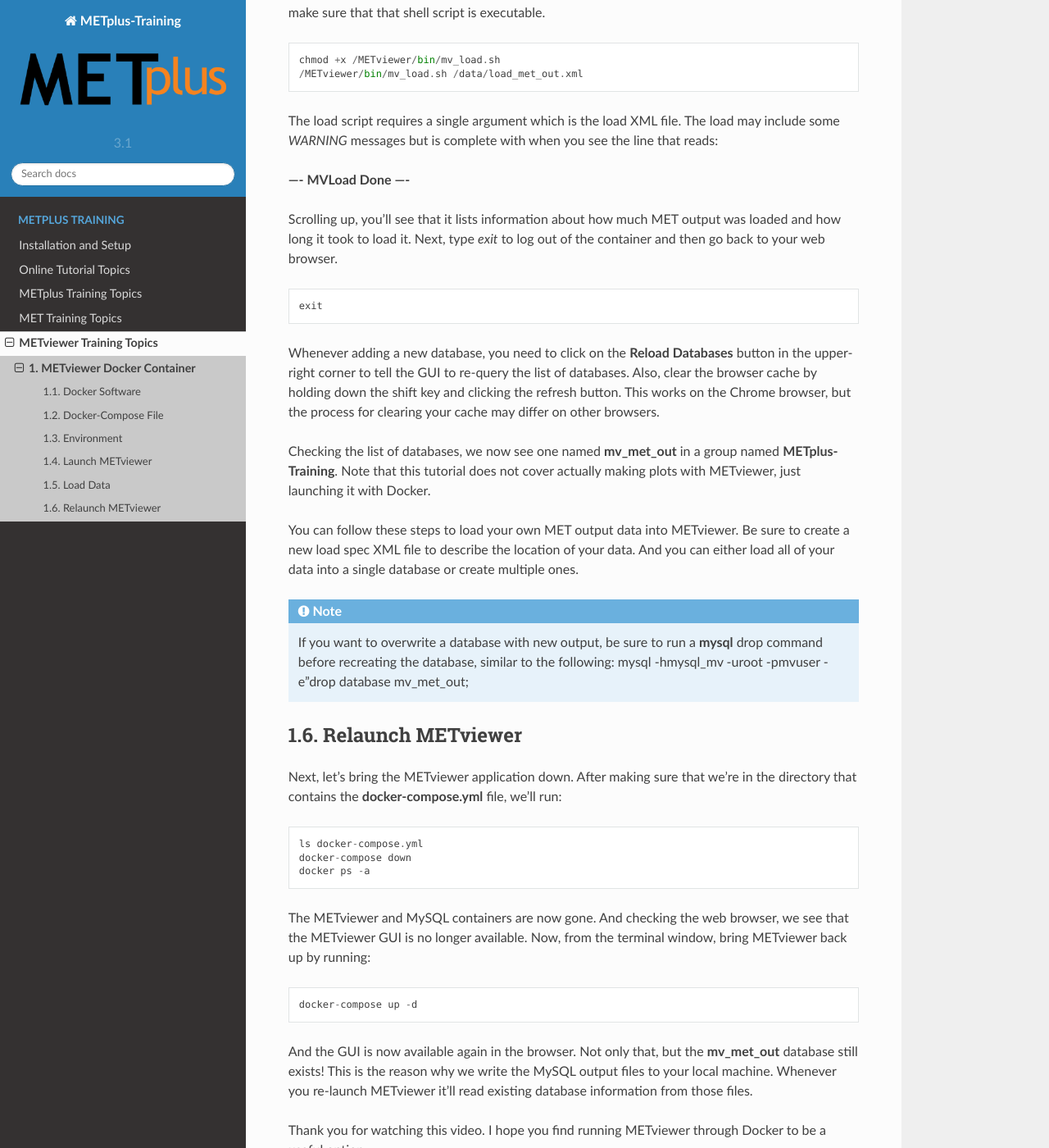
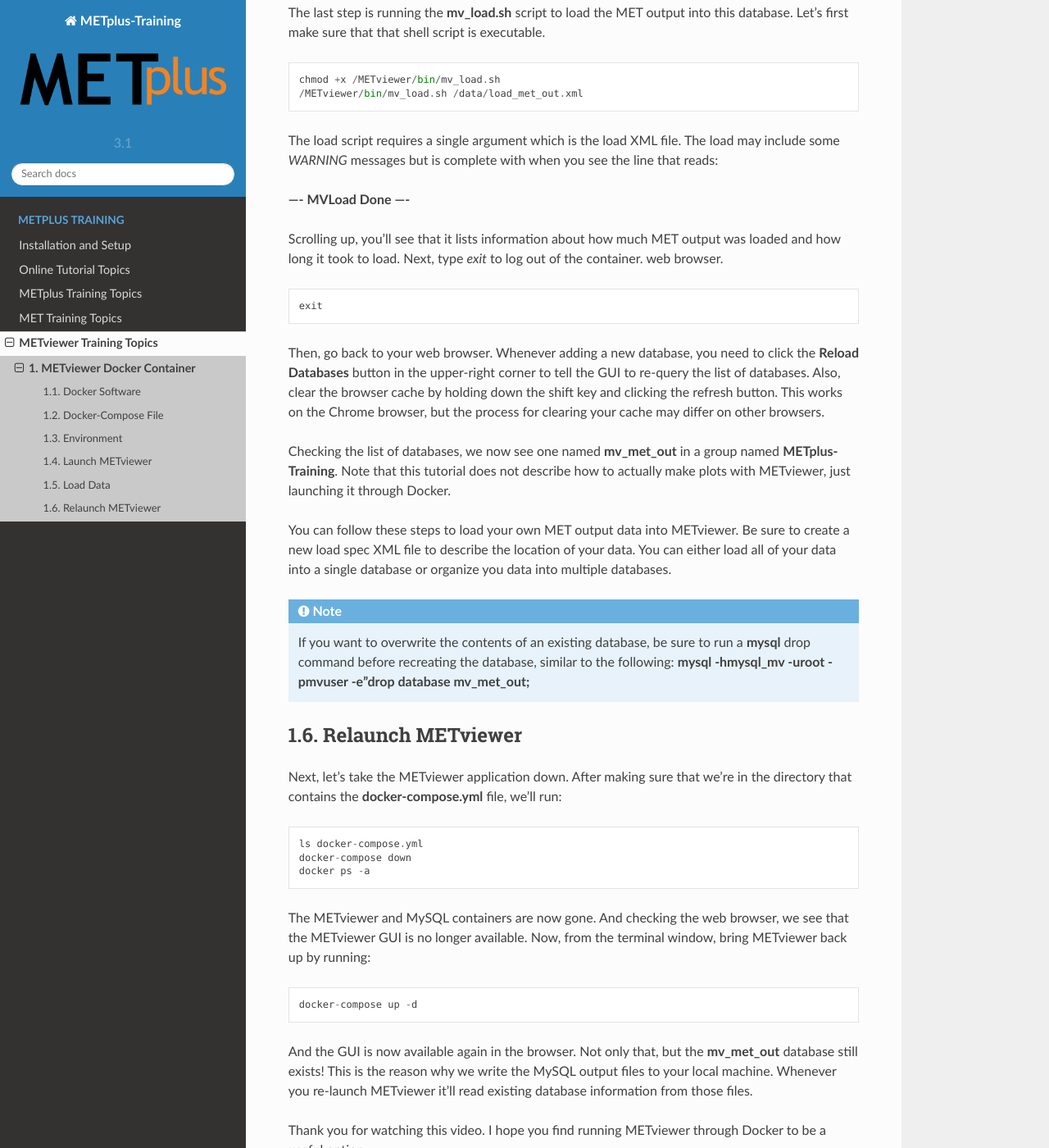
Before and after one commit to dtcenter/METplus-Training, a Sphinx documentation site: the page built from docs/modules/METviewer/docker.rst, in a window 1280 px wide and 1400 px high, scrolled down 4438 px. Shown: the whole window at 82% size. Built offline with Sphinx 7.4.7 and the Read the Docs theme 2.0.0, drawn with Linux system fonts in a browser that asks for light colours; some of the changed text lies outside the part shown.

Commit message:
Update docker.rst

```diff
--- a/docs/modules/METviewer/docker.rst
+++ b/docs/modules/METviewer/docker.rst
@@ -45,7 +45,7 @@
 If you do not have Docker or Docker-Compose installed on your machine, please exit this video and proceed to the Docker
 website at http://www.docker.com.
 
-Next, let's test that Docker is running properly on your machine by running the Docker Hello World command:
+Next, let's test that Docker is running properly on your machine by running the Docker **Hello World** command:
 
 .. code-block::
 
@@ -71,7 +71,7 @@
 
   curl -SL https://raw.githubusercontent.com/dtcenter/METviewer/main_v3.1/docker/docker-compose.yml > docker-compose.yml
 
-Let's take a look at the docker-compose.yml file.
+Let's take a look at the **docker-compose.yml** file.
 
 .. code-block::
 
@@ -112,7 +112,8 @@
 Launch METviewer
 ----------------
 
-Now that our environment is setup, we can launch METviwer with a single command:
+Now that our environment is setup, we can launch METviwer with a single command from the directory that
+contains the docker-compose.yml file:
 
 .. code-block::
 
@@ -143,7 +144,7 @@
 
 The next step is loading our sample MET output files into a METviewer database. METviewer requires that the
 user create an XML file to define the location and type of data you'd like to load. This is a called a
-load spec file. For convenience, we've included a load spec in the sample data tarfile. On your machine,
+*load spec* file. For convenience, we've included a load spec in the sample data tarfile. On your machine,
 the sample data is in the **met_out** directory, but that directory is mounted inside the METviewer container
 to a directory named **/data**. Since the METviewer load occurs *inside* the container, the load spec references
 that **/data** directory.
@@ -187,35 +188,36 @@
 **----  MVLoad Done  ----**
 
 Scrolling up, you'll see that it lists information about how much MET output was loaded and how
-long it took to load it. Next, type *exit* to log out of the container and then go back to your
+long it took to load. Next, type *exit* to log out of the container.
 web browser.
 
 .. code-block::
 
   exit
 
-Whenever adding a new database, you need to click on the **Reload Databases** button in the upper-right
-corner to tell the GUI to re-query the list of databases. Also, clear the browser cache by holding down the
-shift key and clicking the refresh button. This works on the Chrome browser, but the process for clearing
-your cache may differ on other browsers.
+Then, go back to your web browser. Whenever adding a new database, you need to click the
+**Reload Databases** button in the upper-right corner to tell the GUI to re-query the list of databases.
+Also, clear the browser cache by holding down the shift key and clicking the refresh button. This works
+on the Chrome browser, but the process for clearing your cache may differ on other browsers.
 
 Checking the list of databases, we now see one named **mv_met_out** in a group named **METplus-Training**.
-Note that this tutorial does not cover actually making plots with METviewer, just launching it with Docker.
+Note that this tutorial does not describe how to actually make plots with METviewer, just launching it
+through Docker.
 
 You can follow these steps to load your own MET output data into METviewer. Be sure to create a new load
-spec XML file to describe the location of your data. And you can either load all of your data into a single
-database or create multiple ones.
+spec XML file to describe the location of your data. You can either load all of your data into a single
+database or organize you data into multiple databases.
 
 .. note::
 
-  If you want to overwrite a database with new output, be sure to run a **mysql** drop command before
-  recreating the database, similar to the following:
-  mysql -hmysql_mv -uroot -pmvuser -e"drop database mv_met_out;
+  If you want to overwrite the contents of an existing database, be sure to run a **mysql** drop command
+  before recreating the database, similar to the following:
+  **mysql -hmysql_mv -uroot -pmvuser -e"drop database mv_met_out;**
 
 Relaunch METviewer
 ------------------
 
-Next, let's bring the METviewer application down. After making sure that we're in the directory that contains
+Next, let's take the METviewer application down. After making sure that we're in the directory that contains
 the **docker-compose.yml** file, we'll run:
 
 .. code::
```
Also changed, not shown: other parts of docs/modules/METviewer/docker.rst (+6 -6 lines).
